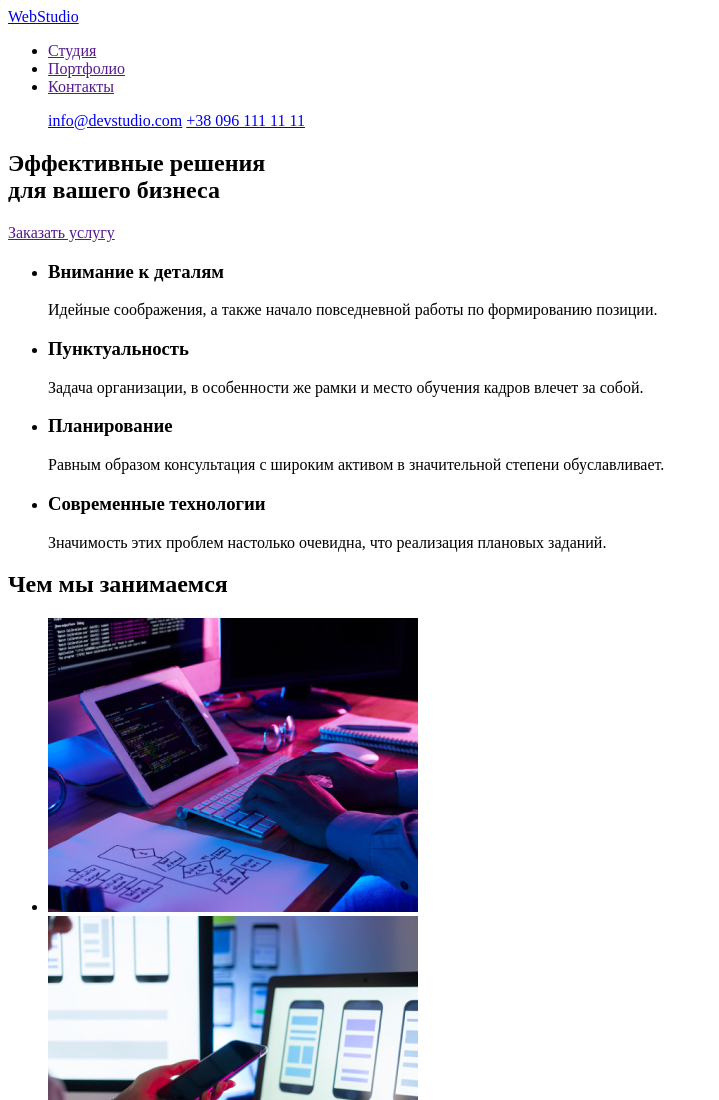
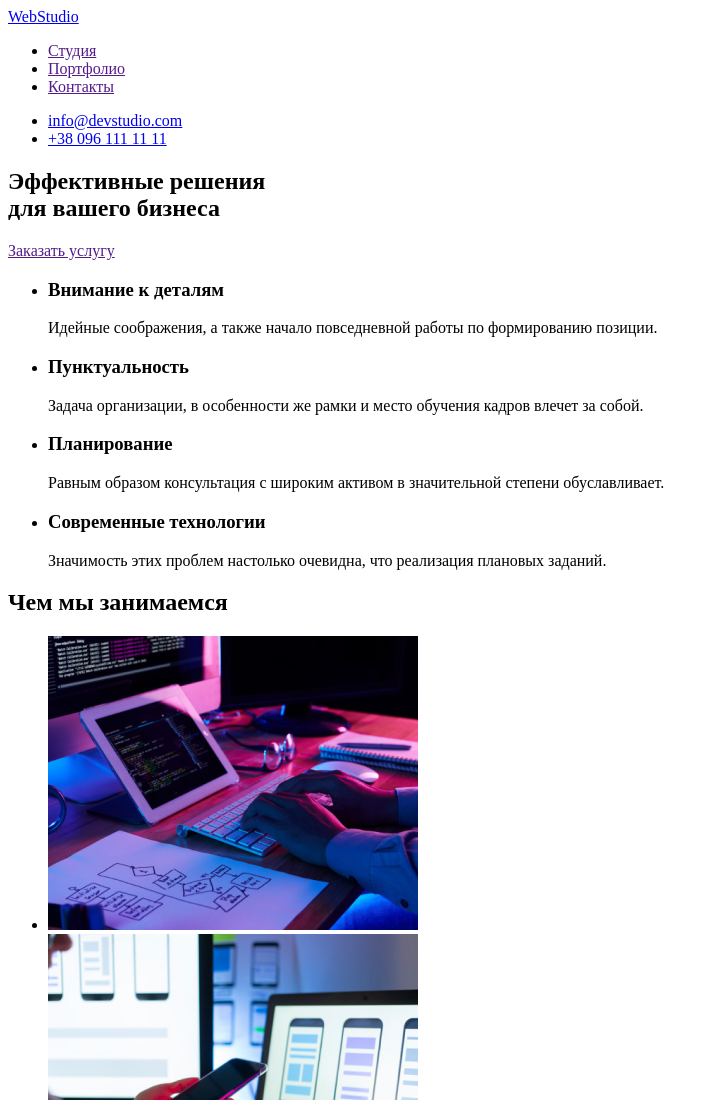
Before and after one commit to Elena-Piripilitsa/goit-markup-hw-01, a plain HTML site: page index.html in a window 1280 px wide. Shown: the top 1100 px of the page, without its empty margins (0-719 px from the left). Drawn offline with Linux system fonts and the light colour scheme.

Commit message:
добавляет разметку

```diff
--- a/index.html
+++ b/index.html
@@ -18,8 +18,8 @@
         </nav>
 
         <ul>
-            <a href="mailto:info@devstudio.com">info@devstudio.com</a>
-            <a href="tel:380961111111">+38 096 111 11 11</a>
+            <li><a href="mailto:info@devstudio.com">info@devstudio.com</a></li>
+            <li><a href="tel:380961111111">+38 096 111 11 11</a></li>
         </ul>
     </header>
 
```
